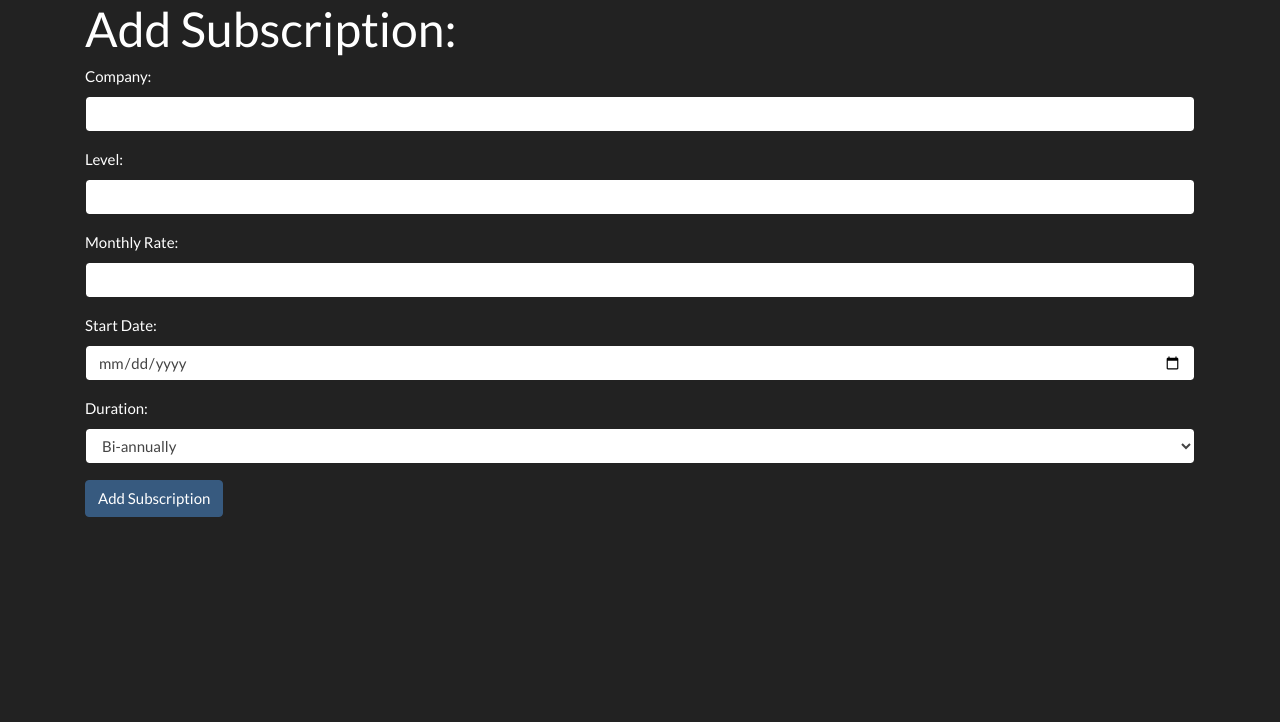
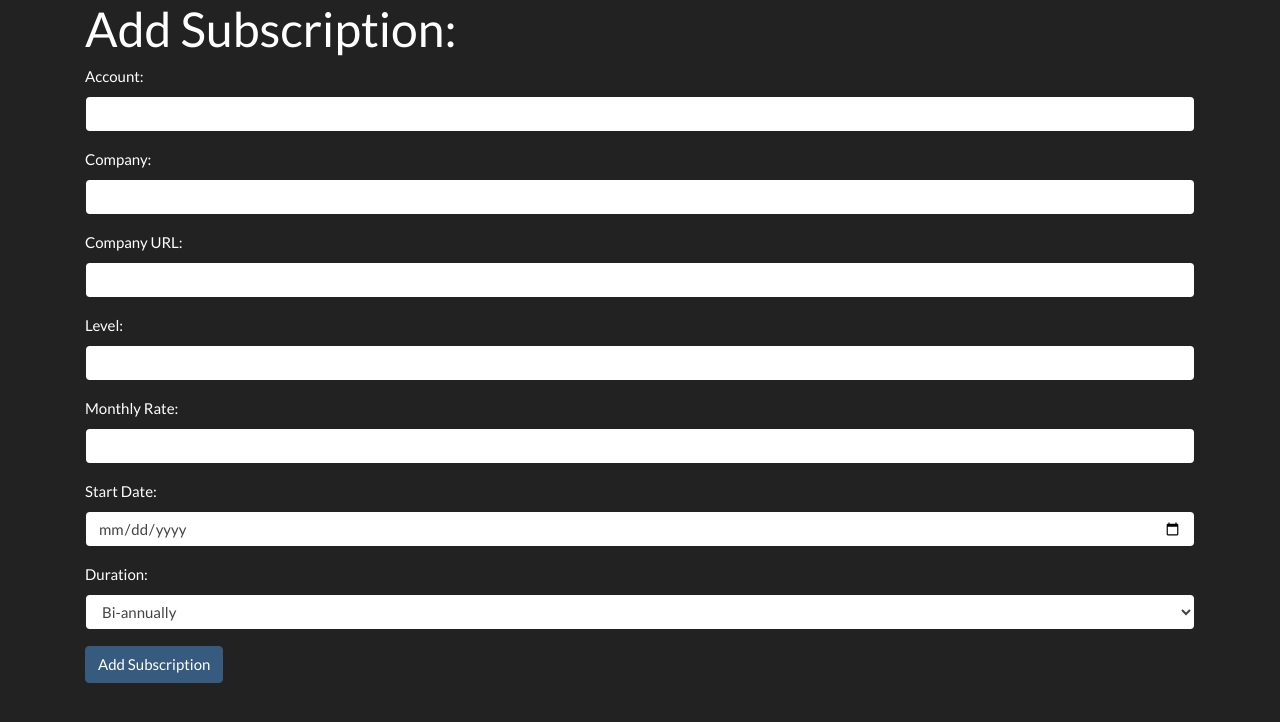
Before and after one commit to mei-manzo/Group-Project, a Django app: template group_app/templates/add_subscription.html in a window 1280 px wide. Shown: the part 78-800 px from the top of the page. Run offline with Django 3.2, Linux system fonts and the light colour scheme; the template is opened without the code that fills it: values that come from a table or form of the project are taken from there, others are empty; data comes from the database, SQL or seed files in the repository; both versions use the stored data as it was after the commit; some libraries are stand-ins or nearby versions.

Commit message:
Updated Add Subscription HTML and View

```diff
--- a/group_app/templates/add_subscription.html
+++ b/group_app/templates/add_subscription.html
@@ -51,8 +51,16 @@
             {% csrf_token %}
 
             <div class="form-group">
+                <label for='account'>Account:</label>
+                <input type="text" name="account" id='account' class='form-control'>
+            </div>
+            <div class="form-group">
                 <label for='company'>Company:</label>
                 <input type="text" name="company" id='company' class='form-control'>
+            </div>
+            <div class="form-group">
+                <label for='company-url'>Company URL:</label>
+                <input type="url" name="company-url" id='company-url' class='form-control'>
             </div>
             <div class="form-group">
                 <label for='level'>Level:</label>
--- a/group_app/templates/subscription.html
+++ b/group_app/templates/subscription.html
@@ -31,7 +31,6 @@
 
                 </span>
 
-
             </div>
         </div>
     </nav>
@@ -40,6 +39,7 @@
         <table class="table table-dark">
             <thead>
                 <th><a href="/subscriptions/cn/1">Subscription:</a></th>
+                <th><a href="/subscriptions/cn/1">Account:</a></th>
                 <th><a href="/subscriptions/st/1">Type of Subscription:</a></th>
                 <th><a href="/subscriptions/mr/1">Monthly Rate</a><th>
                 <th><a href="/subscriptions/sd/1">Start Date:</a></th>
@@ -48,7 +48,8 @@
             <tbody>
                 {% for subscription in my_subscriptions %}
                 <tr>
-                    <td>{{ subscription.company }}</td>
+                    <td>{{ subscription.the_company.company_name }}</td>
+                    <td>{{ subscription.account }}</td>
                     <td>{{ subscription.level }}</td>
                     <td>{{ subscription.monthly_rate }}</td>
                     <td>{{ subscription.start_date }}</td>
```
Also changed, not shown: group_app/views.py (+13 -10 lines), db.sqlite3, 2 other files.
